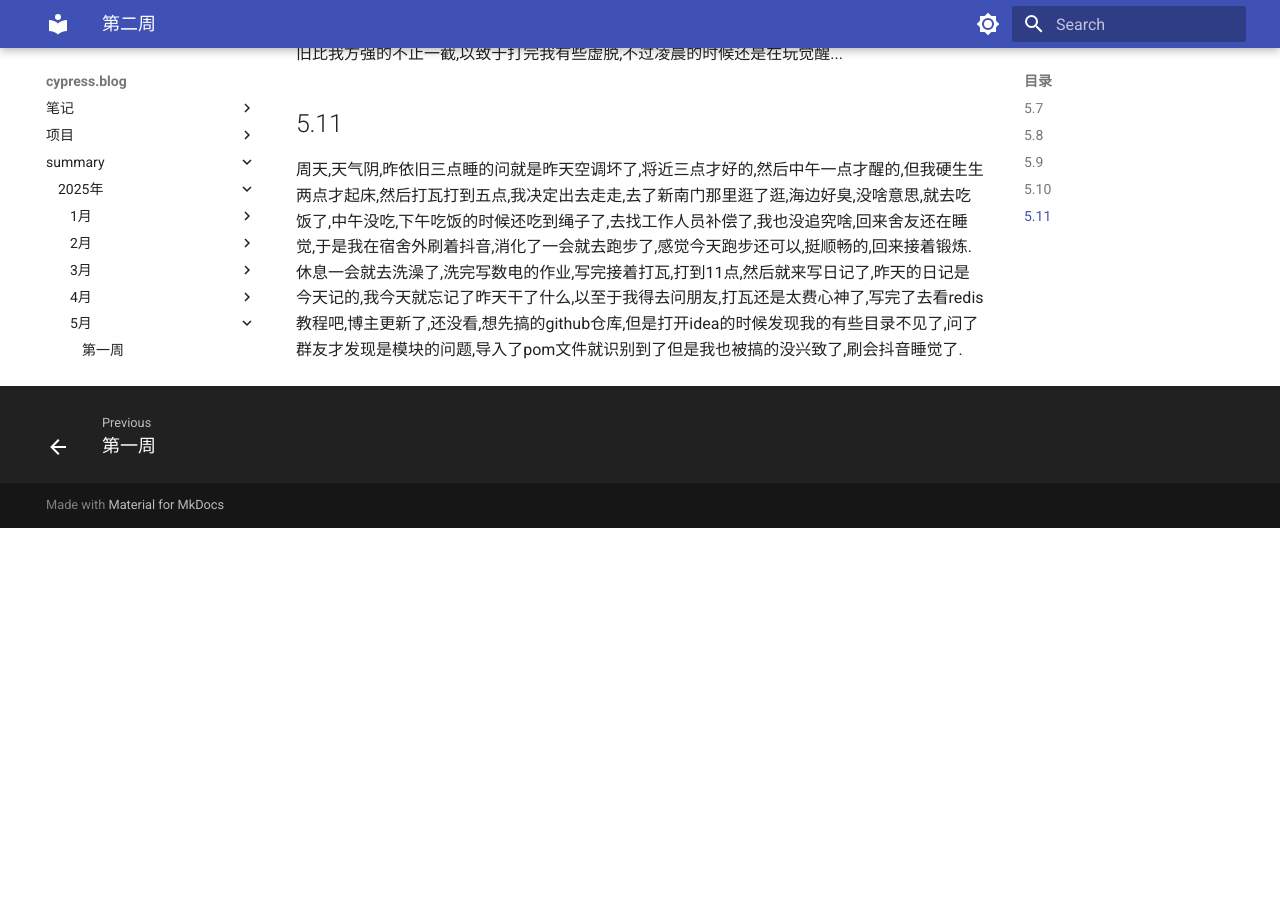
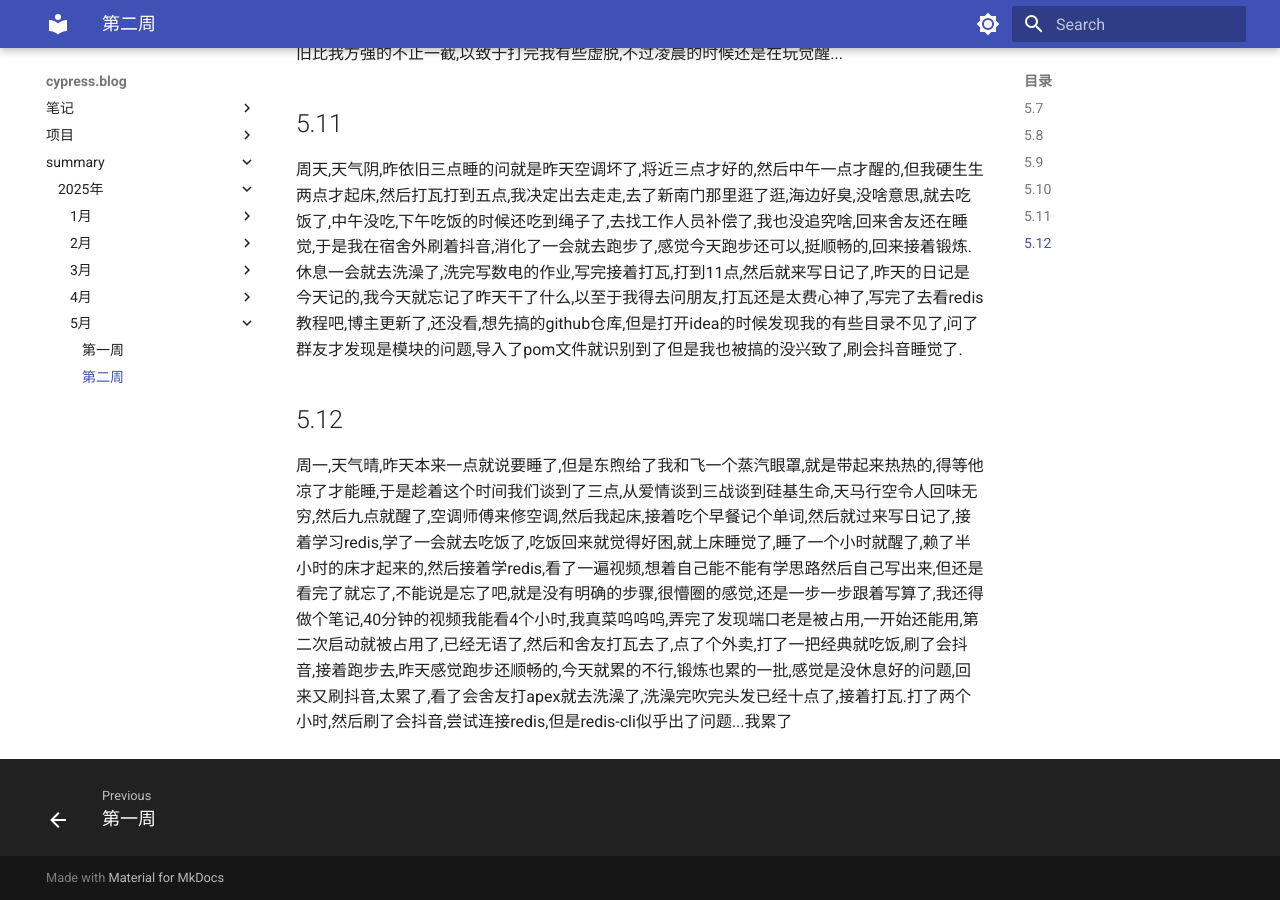
Before and after one commit to cyprer/blog0, an MkDocs documentation site: the page built from docs/summary/25year/5month/2week.md, in a window 1280 px wide and 900 px high, scrolled down 1077 px. Built offline with MkDocs 1.6.1 and Material for MkDocs 9.7.7, drawn with Linux system fonts in a browser that asks for light colours; before the commit the page ends 1605 px from its top, so only the background shows below that.

Commit message:
docs: 更新25年5月第2周总结文档
添加了5月12日的日记内容，记录了当天的活动和学习情况

```diff
--- a/docs/summary/25year/5month/2week.md
+++ b/docs/summary/25year/5month/2week.md
@@ -10,3 +10,5 @@
   周六,天气晴,昨晚三点才睡的,10点就醒了,有些怪异,但点了外卖,差不多到时间就下床刷牙洗脸吃饭,玩了好久的王者,玩累了刷会抖音,四点左右去剪个头发,回来的时候顺便买了个干噎酸奶,20块一丁点的东西,但可以吃好久好久,问就是好干巴,喝水也没啥用,吃了好久,然后差不多就去上课了,没吃饭,上课回来就吃点面包,今天下雨了,休息一天没锻炼,晚上和她打王者,即使我真的c麻了,但对面的实力依旧比我方强的不止一截,以致于打完我有些虚脱,不过凌晨的时候还是在玩觉醒...
 ## 5.11
   周天,天气阴,昨依旧三点睡的问就是昨天空调坏了,将近三点才好的,然后中午一点才醒的,但我硬生生两点才起床,然后打瓦打到五点,我决定出去走走,去了新南门那里逛了逛,海边好臭,没啥意思,就去吃饭了,中午没吃,下午吃饭的时候还吃到绳子了,去找工作人员补偿了,我也没追究啥,回来舍友还在睡觉,于是我在宿舍外刷着抖音,消化了一会就去跑步了,感觉今天跑步还可以,挺顺畅的,回来接着锻炼.休息一会就去洗澡了,洗完写数电的作业,写完接着打瓦,打到11点,然后就来写日记了,昨天的日记是今天记的,我今天就忘记了昨天干了什么,以至于我得去问朋友,打瓦还是太费心神了,写完了去看redis教程吧,博主更新了,还没看,想先搞的github仓库,但是打开idea的时候发现我的有些目录不见了,问了群友才发现是模块的问题,导入了pom文件就识别到了但是我也被搞的没兴致了,刷会抖音睡觉了.
+## 5.12
+  周一,天气晴,昨天本来一点就说要睡了,但是东煦给了我和飞一个蒸汽眼罩,就是带起来热热的,得等他凉了才能睡,于是趁着这个时间我们谈到了三点,从爱情谈到三战谈到硅基生命,天马行空令人回味无穷,然后九点就醒了,空调师傅来修空调,然后我起床,接着吃个早餐记个单词,然后就过来写日记了,接着学习redis,学了一会就去吃饭了,吃饭回来就觉得好困,就上床睡觉了,睡了一个小时就醒了,赖了半小时的床才起来的,然后接着学redis,看了一遍视频,想着自己能不能有学思路然后自己写出来,但还是看完了就忘了,不能说是忘了吧,就是没有明确的步骤,很懵圈的感觉,还是一步一步跟着写算了,我还得做个笔记,40分钟的视频我能看4个小时,我真菜呜呜呜,弄完了发现端口老是被占用,一开始还能用,第二次启动就被占用了,已经无语了,然后和舍友打瓦去了,点了个外卖,打了一把经典就吃饭,刷了会抖音,接着跑步去,昨天感觉跑步还顺畅的,今天就累的不行,锻炼也累的一批,感觉是没休息好的问题,回来又刷抖音,太累了,看了会舍友打apex就去洗澡了,洗澡完吹完头发已经十点了,接着打瓦.打了两个小时,然后刷了会抖音,尝试连接redis,但是redis-cli似乎出了问题...我累了
```
